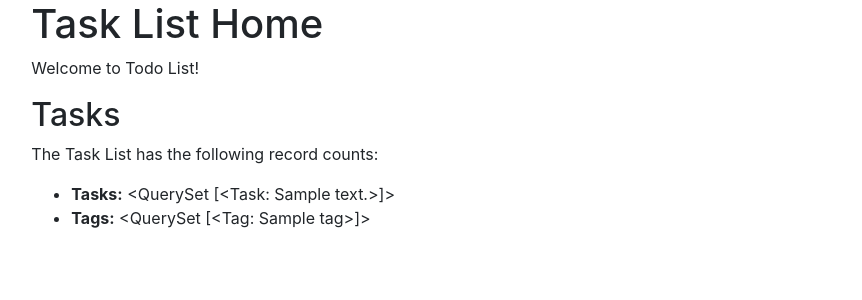
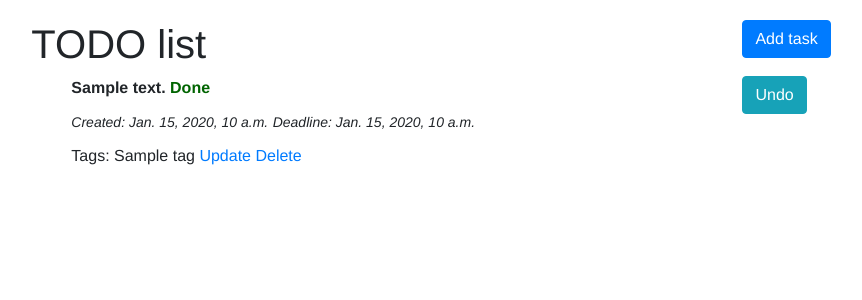
Before and after one commit to kleotan901/todo-list, a Django app: page / in a window 1280 px wide. Shown: the top 300 px of the page, without its empty margins (197-1059 px from the left). Run offline with Django 4.2, Linux system fonts and the light colour scheme; tables that the repository leaves empty hold one stand-in row (values such as "Sample post").

Commit message:
Added css styles for the home page design

```diff
--- /dev/null
+++ b/static/css/styles.css
@@ -0,0 +1,23 @@
+body {
+    margin-top: 20px;
+    font-family: "Helvetica Neue", Arial, sans-serif;
+}
+
+ul{
+    list-style-type: none;
+    margin-bottom: 20px;
+}
+li{
+    padding-bottom: 10px;
+}
+em{
+    font-size: 14px;
+}
+.task-status-notdone{
+    color: darkred;
+    font-weight: bold;
+}
+.task-status-done{
+    color: darkgreen;
+    font-weight: bold;
+}
--- a/templates/task_list/index.html
+++ b/templates/task_list/index.html
@@ -1,13 +1,49 @@
 {% extends "base.html" %}
 
 {% block content %}
-  <h1>Task List Home</h1>
-  <p>Welcome to Todo List!</p>
-  <h2> Tasks </h2>
-  <p>The Task List has the following record counts:</p>
-  <ul>
-    <li><strong>Tasks:</strong> {{ task_list }}</li>
-    <li><strong>Tags:</strong> {{ tags }}</li>
-  </ul>
+  <div class="row">
+    <div class="col-sm-8">
+      <h1>TODO list</h1>
+    </div>
+    <div class="col-sm-4">
+      <a href="#" class="btn btn-primary">Add task</a>
+    </div>
+  </div>
 
+
+<div class="row">
+{% for task in task_list %}
+
+  <div class="col-sm-8">
+    <ul>
+      <li>
+        <strong>{{ task.content }}</strong>
+        {% if task.is_completed %}
+          <span class="task-status-done">Done</span>
+        {% else %}
+          <span class="task-status-notdone">Not done</span>
+        {% endif %}
+      </li>
+      <li>
+        <em>Created: {{ task.datetime }}</em>
+        <em>Deadline: {{ task.deadline }}</em>
+      </li>
+      <li>
+        Tags: {% for tag in task.tags.all %} {{ tag.name }} {% endfor %}
+        <a href="#">Update</a>
+        <a href="#">Delete</a>
+      </li>
+    </ul>
+  </div>
+
+  <div class="col-sm-4">
+    {% if task.is_completed == False %}
+      <a href="#" class="btn btn-success">Complete</a>
+    {% else %}
+      <a href="#" class="btn btn-info">Undo</a>
+    {% endif %}
+  </div>
+
+{% endfor %}
+</div>
 {% endblock %}
```
